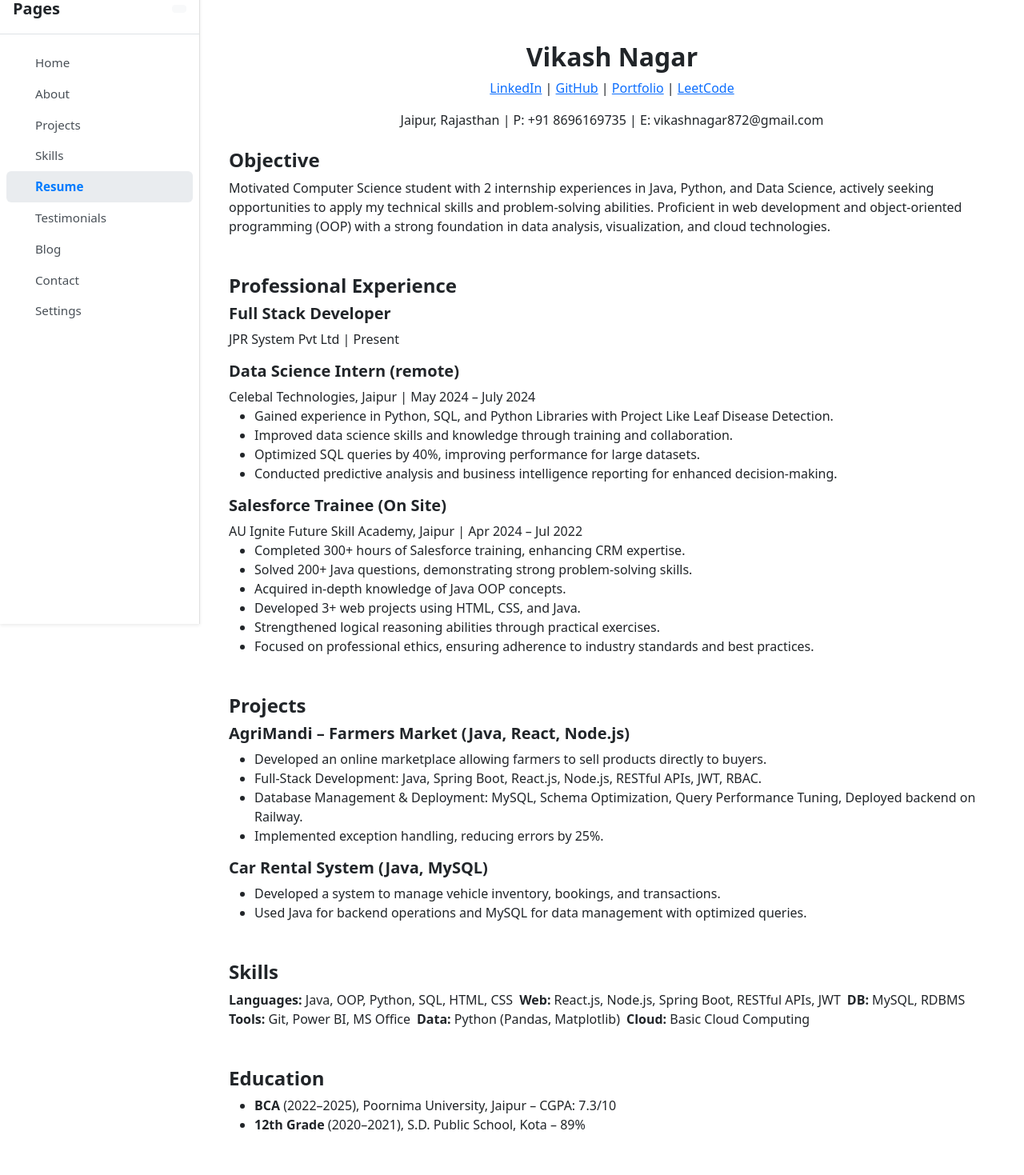
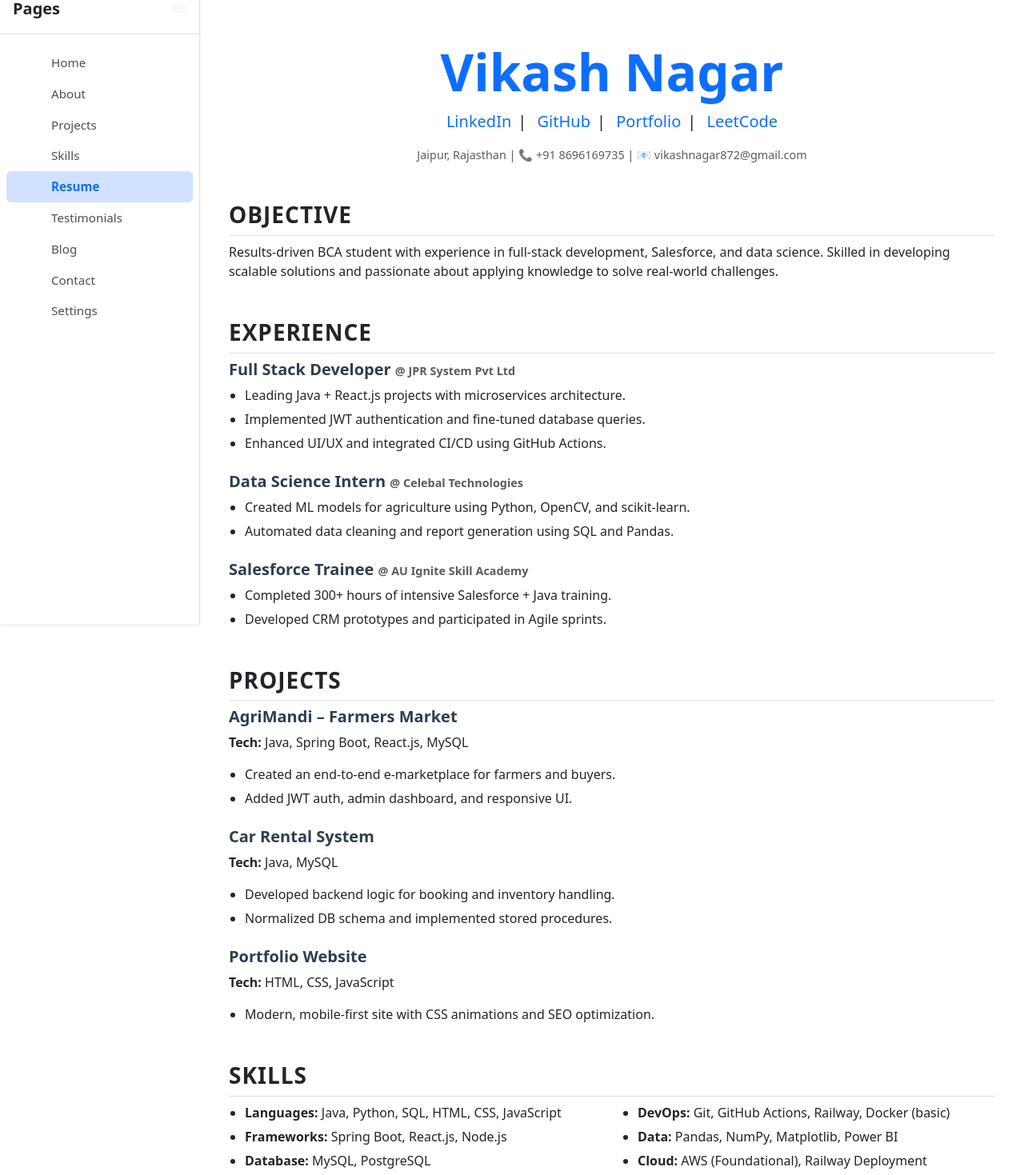
Before and after one commit to VIKASHNAGAR786/VIKASH_PORTFOLIO, an Angular app: page /resume in a window 1280 px wide. Shown: the part 20-1489 px from the top of the page at 80% size. Built offline with nearby package versions, Linux system fonts and the light colour scheme.

Commit message:
Refactor code structure for improved readability and maintainability

```diff
--- a/src/app/components/navbar/navbar.component.css
+++ b/src/app/components/navbar/navbar.component.css
@@ -1,14 +1,19 @@
-/* Sidebar Base */
+/* ===========================
+   Sidebar Base Styles
+=========================== */
 .sidebar {
   width: 250px;
   min-height: 100vh;
-  transition: width 0.3s ease, background-color 0.3s ease;
+  background-color: rgba(255, 255, 255, 0.9);
+  backdrop-filter: blur(6px);
+  border-right: 1px solid #dee2e6;
+  box-shadow: 4px 0 12px rgba(0, 0, 0, 0.06);
+  transition: width 0.3s ease, transform 0.3s ease, background-color 0.3s ease;
   overflow-x: hidden;
-  background: #463a3a2c;
-  border-right: 1px solid #e0e0e0;
-  box-shadow: 2px 0 5px rgba(0, 0, 0, 0.05);
-  z-index: 1000;
   position: fixed;
+  z-index: 1050;
+  top: 0;
+  left: 0;
 }
 
 /* Collapsed Sidebar */
@@ -16,52 +21,66 @@
   width: 80px;
 }
 
-/* Sidebar Header */
+/* ===========================
+   Sidebar Header
+=========================== */
 .sidebar .sidebar-header {
-  padding: 1rem 1.25rem;
-  border-bottom: 1px solid #e0e0e0;
+  padding: 1rem 1.5rem;
+  border-bottom: 1px solid #dee2e6;
   font-weight: 600;
-  font-size: 1.1rem;
-  color: #333;
+  font-size: 1.15rem;
+  color: #212529;
+  letter-spacing: 0.5px;
+  background-color: rgba(255, 255, 255, 0.75);
+  backdrop-filter: blur(4px);
+  position: sticky;
+  top: 0;
+  z-index: 10;
 }
 
-/* Navigation Links */
+/* ===========================
+   Navigation Links
+=========================== */
 .sidebar .nav-link {
   display: flex;
   align-items: center;
   gap: 0.75rem;
-  padding: 0.6rem 1.25rem;
+  padding: 0.65rem 1.5rem;
   font-size: 0.95rem;
   color: #495057;
-  border-radius: 6px;
-  transition: background-color 0.2s ease, color 0.2s ease;
+  border-radius: 8px;
+  transition: background-color 0.25s ease, color 0.25s ease;
+  cursor: pointer;
+  text-decoration: none;
 }
 
-/* On Hover */
+/* Hover State */
 .sidebar .nav-link:hover {
-  background-color: #f1f3f5;
+  background-color: #e2e6ea;
   color: #212529;
   font-weight: 500;
 }
 
 /* Active Link */
 .sidebar .nav-link.active {
-  background-color: #e9ecef;
-  color: #007bff;
+  background-color: #d0e2ff;
+  color: #0d6efd;
   font-weight: 600;
 }
 
-/* Icon Sizing */
+/* Icon Style */
 .sidebar .bi {
   font-size: 1.2rem;
+  min-width: 20px;
+  text-align: center;
 }
 
-/* Hide labels when collapsed */
+/* Hide Labels When Collapsed */
 .sidebar.collapsed .nav-link span {
   display: none;
 }
 
-/* Optional Tooltip Styles */
+/* Tooltip for Collapsed Sidebar */
 .sidebar.collapsed .nav-link {
   position: relative;
 }
@@ -74,18 +93,20 @@
   transform: translateY(-50%);
   background: #343a40;
   color: #fff;
-  padding: 4px 8px;
-  border-radius: 4px;
+  padding: 4px 10px;
+  border-radius: 6px;
   white-space: nowrap;
   font-size: 0.75rem;
   margin-left: 10px;
-  opacity: 1;
-  transition: opacity 0.2s ease;
+  box-shadow: 0 2px 6px rgba(0, 0, 0, 0.15);
   z-index: 1001;
 }
 
-/* Transition for Main Content Padding (optional) */
+/* ===========================
+   Main Content Area
+=========================== */
 .main-content {
+  margin-left: 250px;
   transition: margin-left 0.3s ease;
 }
 
@@ -93,30 +114,29 @@
   margin-left: 80px;
 }
 
-.sidebar + .main-content {
-  margin-left: 250px;
-}
+/* ===========================
+   Responsive Styles
+=========================== */
 @media (max-width: 768px) {
   .sidebar {
-    position: absolute;
-    height: 100%;
-    z-index: 1050;
+    width: 250px;
+    transform: translateX(-100%);
+    transition: transform 0.3s ease;
+  }
+
+  .sidebar:not(.collapsed) {
+    transform: translateX(0);
   }
 
   .main-content {
     margin-left: 0 !important;
   }
 
-  .sidebar.collapsed {
-    transform: translateX(-100%);
-  }
-
-  .sidebar:not(.collapsed) {
-    transform: translateX(0);
-  }
-
-  .sidebar,
-  .main-content {
-    transition: transform 0.3s ease, margin-left 0.3s ease;
+  body.sidebar-open .main-content::before {
+    content: '';
+    position: fixed;
+    inset: 0;
+    background: rgba(0, 0, 0, 0.3);
+    z-index: 1049;
   }
 }
--- a/src/app/components/navbar/navbar.component.html
+++ b/src/app/components/navbar/navbar.component.html
@@ -1,20 +1,36 @@
-<!-- Sidebar and Dashboard Layout -->
+<!-- Mobile Sidebar Toggle Button -->
+<button
+  class="btn btn-outline-secondary d-md-none position-fixed top-0 start-0 m-3"
+  style="z-index: 1100;"
+  aria-label="Toggle Sidebar"
+  (click)="toggleSidebar()"
+>
+  <i class="bi bi-list fs-4"></i>
+</button>
+
+<!-- Layout Wrapper -->
 <div class="d-flex">
   <!-- Sidebar -->
   <nav
-    class="sidebar vh-100 bg-white shadow-sm d-flex flex-column"
+    class="sidebar bg-white shadow-sm d-flex flex-column position-fixed vh-100"
     [ngClass]="{ collapsed: !isSidebarOpen }"
+    role="navigation"
+    aria-label="Sidebar Navigation"
   >
     <!-- Sidebar Header -->
     <div class="d-flex align-items-center justify-content-between p-3 border-bottom">
       <span class="fw-bold fs-5" *ngIf="isSidebarOpen">Pages</span>
-      <button class="btn btn-sm btn-light" (click)="toggleSidebar()">
+      <button
+        class="btn btn-sm btn-light"
+        (click)="toggleSidebar()"
+        aria-label="Collapse Sidebar"
+      >
         <i class="bi" [ngClass]="isSidebarOpen ? 'bi-chevron-left' : 'bi-list'"></i>
       </button>
     </div>
 
-    <!-- Sidebar Nav -->
-    <ul class="nav flex-column px-2 mt-3">
+    <!-- Navigation Links -->
+    <ul class="nav flex-column mt-3 px-2">
       <li class="nav-item" *ngFor="let item of sidebarItems">
         <a
           class="nav-link d-flex align-items-center px-3 py-2 rounded"
@@ -31,10 +47,11 @@
   </nav>
 
   <!-- Main Content -->
-  <div
-    class="main-content p-4"
+  <main
+    class="main-content p-4 flex-grow-1"
     [ngClass]="{ collapsed: !isSidebarOpen }"
+    role="main"
   >
     <router-outlet></router-outlet>
-  </div>
+  </main>
 </div>
--- a/src/app/components/resume/resume.component.css
+++ b/src/app/components/resume/resume.component.css
@@ -1,21 +1,118 @@
-.resume-container {
-    padding-top: 80px; /* To account for fixed navbar */
+/* .resume-container { */
+    /* padding-top: 80px; To account for fixed navbar */
+  /* } */
+
+  /* h2, h4 { */
+    /* font-weight: 700; */
+  /* } */
+
+  /* section h5 { */
+    /* font-weight: 600; */
+  /* } */
+
+  /* @media (max-width: 576px) { */
+    /* .list-inline-item { */
+      /* display: block; */
+      /* margin-bottom: 0.5rem; */
+    /* } */
+    /* .text-center.mb-4 p { */
+      /* font-size: 0.9rem; */
+    /* } */
+  /* } */
+
+  body {
+    font-family: 'Segoe UI', Tahoma, Geneva, Verdana, sans-serif;
+    background: #f9fafc;
+    color: #333;
+    line-height: 1.6;
   }
 
-  h2, h4 {
+  h1.display-3 {
     font-weight: 700;
+    color: #2c3e50;
+    text-shadow: 1px 1px 2px rgba(0,0,0,0.1);
   }
 
-  section h5 {
-    font-weight: 600;
+  .lead a {
+    color: #0d6efd;
+    transition: all 0.3s ease;
   }
 
-  @media (max-width: 576px) {
-    .list-inline-item {
-      display: block;
-      margin-bottom: 0.5rem;
+  .lead a:hover {
+    color: #0056b3;
+    text-decoration: underline;
+  }
+
+  .text-uppercase {
+    letter-spacing: 1px;
+  }
+
+  h3.section-title, .fw-semibold {
+    position: relative;
+    cursor: pointer;
+    transition: color 0.3s ease;
+  }
+
+  h3.section-title:hover, .fw-semibold:hover {
+    color: #0d6efd;
+  }
+
+  .section-title::after {
+    content: "";
+    position: absolute;
+    left: 0;
+    bottom: -6px;
+    width: 60px;
+    height: 3px;
+    background: #0d6efd;
+    border-radius: 5px;
+  }
+
+  ul {
+    padding-left: 20px;
+  }
+
+  ul li {
+    margin-bottom: 6px;
+  }
+
+  .card {
+    background-color: #ffffff;
+    border: none;
+    border-radius: 12px;
+    box-shadow: 0 4px 12px rgba(0,0,0,0.05);
+    padding: 20px;
+    margin-bottom: 20px;
+  }
+
+  .mb-4 h5.fw-bold {
+    color: #2c3e50;
+  }
+
+  .progress {
+    height: 18px;
+    background-color: #e9ecef;
+    border-radius: 10px;
+    overflow: hidden;
+  }
+
+  .progress-bar {
+    background-color: #0d6efd;
+    transition: width 0.6s ease;
+  }
+
+  .text-muted {
+    font-size: 0.9rem;
+  }
+
+  @media (max-width: 768px) {
+    h1.display-3 {
+      font-size: 2.5rem;
     }
-    .text-center.mb-4 p {
-      font-size: 0.9rem;
+    .lead {
+      font-size: 1rem;
+    }
+    .card {
+      padding: 15px;
     }
   }
--- a/src/app/components/resume/resume.component.html
+++ b/src/app/components/resume/resume.component.html
@@ -1,100 +1,132 @@
 <div class="container py-5">
-  <div class="text-center mb-4">
-    <h2>Vikash Nagar</h2>
-    <p>
-      <a href="#">LinkedIn</a> |
-      <a href="#">GitHub</a> |
-      <a href="#">Portfolio</a> |
-      <a href="#">LeetCode</a>
+  <!-- Header -->
+  <div class="text-center mb-5">
+    <h1 class="display-3 fw-bold text-primary">Vikash Nagar</h1>
+    <p class="lead">
+      <a href="#" class="me-2 text-decoration-none">LinkedIn</a>|
+      <a href="#" class="mx-2 text-decoration-none">GitHub</a>|
+      <a href="#" class="mx-2 text-decoration-none">Portfolio</a>|
+      <a href="#" class="ms-2 text-decoration-none">LeetCode</a>
     </p>
-    <p>Jaipur, Rajasthan | P: +91 8696169735 | E: vikashnagar872&#64;gmail.com</p>
+    <p class="text-muted">Jaipur, Rajasthan | 📞 +91 8696169735 | 📧 vikashnagar872&#64;gmail.com</p>
   </div>
 
+  <!-- Objective -->
   <section class="mb-5">
-    <h4>Objective</h4>
+    <h3 class="border-bottom pb-2 text-uppercase fw-semibold">Objective</h3>
     <p>
-      Motivated Computer Science student with 2 internship experiences in Java, Python, and Data Science, actively seeking
-      opportunities to apply my technical skills and problem-solving abilities. Proficient in web development and
-      object-oriented programming (OOP) with a strong foundation in data analysis, visualization, and cloud technologies.
+      Results-driven BCA student with experience in full-stack development, Salesforce, and data science. Skilled in developing scalable solutions and passionate about applying knowledge to solve real-world challenges.
     </p>
   </section>
 
+  <!-- Experience -->
   <section class="mb-5">
-    <h4>Professional Experience</h4>
-    <div class="mb-3">
-      <h5>Full Stack Developer</h5>
-      <p class="mb-0">JPR System Pvt Ltd | Present</p>
-    </div>
-    <div class="mb-3">
-      <h5>Data Science Intern (remote)</h5>
-      <p class="mb-0">Celebal Technologies, Jaipur | May 2024 – July 2024</p>
+    <h3 class="border-bottom pb-2 text-uppercase fw-semibold">Experience</h3>
+
+    <div class="mb-4">
+      <h5 class="fw-bold">Full Stack Developer <small class="text-muted">&#64; JPR System Pvt Ltd</small></h5>
       <ul>
-        <li>Gained experience in Python, SQL, and Python Libraries with Project Like Leaf Disease Detection.</li>
-        <li>Improved data science skills and knowledge through training and collaboration.</li>
-        <li>Optimized SQL queries by 40%, improving performance for large datasets.</li>
-        <li>Conducted predictive analysis and business intelligence reporting for enhanced decision-making.</li>
+        <li>Leading Java + React.js projects with microservices architecture.</li>
+        <li>Implemented JWT authentication and fine-tuned database queries.</li>
+        <li>Enhanced UI/UX and integrated CI/CD using GitHub Actions.</li>
       </ul>
     </div>
-    <div>
-      <h5>Salesforce Trainee (On Site)</h5>
-      <p class="mb-0">AU Ignite Future Skill Academy, Jaipur | Apr 2024 – Jul 2022</p>
+
+    <div class="mb-4">
+      <h5 class="fw-bold">Data Science Intern <small class="text-muted">&#64; Celebal Technologies</small></h5>
       <ul>
-        <li>Completed 300+ hours of Salesforce training, enhancing CRM expertise.</li>
-        <li>Solved 200+ Java questions, demonstrating strong problem-solving skills.</li>
-        <li>Acquired in-depth knowledge of Java OOP concepts.</li>
-        <li>Developed 3+ web projects using HTML, CSS, and Java.</li>
-        <li>Strengthened logical reasoning abilities through practical exercises.</li>
-        <li>Focused on professional ethics, ensuring adherence to industry standards and best practices.</li>
+        <li>Created ML models for agriculture using Python, OpenCV, and scikit-learn.</li>
+        <li>Automated data cleaning and report generation using SQL and Pandas.</li>
+      </ul>
+    </div>
+
+    <div class="mb-4">
+      <h5 class="fw-bold">Salesforce Trainee <small class="text-muted">&#64; AU Ignite Skill Academy</small></h5>
+      <ul>
+        <li>Completed 300+ hours of intensive Salesforce + Java training.</li>
+        <li>Developed CRM prototypes and participated in Agile sprints.</li>
       </ul>
     </div>
   </section>
 
+  <!-- Projects -->
   <section class="mb-5">
-    <h4>Projects</h4>
-    <div class="mb-3">
-      <h5>AgriMandi – Farmers Market (Java, React, Node.js)</h5>
+    <h3 class="border-bottom pb-2 text-uppercase fw-semibold">Projects</h3>
+
+    <div class="mb-4">
+      <h5 class="fw-bold">AgriMandi – Farmers Market</h5>
+      <p><strong>Tech:</strong> Java, Spring Boot, React.js, MySQL</p>
       <ul>
-        <li>Developed an online marketplace allowing farmers to sell products directly to buyers.</li>
-        <li>Full-Stack Development: Java, Spring Boot, React.js, Node.js, RESTful APIs, JWT, RBAC.</li>
-        <li>Database Management & Deployment: MySQL, Schema Optimization, Query Performance Tuning, Deployed backend on Railway.</li>
-        <li>Implemented exception handling, reducing errors by 25%.</li>
+        <li>Created an end-to-end e-marketplace for farmers and buyers.</li>
+        <li>Added JWT auth, admin dashboard, and responsive UI.</li>
       </ul>
     </div>
-    <div>
-      <h5>Car Rental System (Java, MySQL)</h5>
+
+    <div class="mb-4">
+      <h5 class="fw-bold">Car Rental System</h5>
+      <p><strong>Tech:</strong> Java, MySQL</p>
       <ul>
-        <li>Developed a system to manage vehicle inventory, bookings, and transactions.</li>
-        <li>Used Java for backend operations and MySQL for data management with optimized queries.</li>
+        <li>Developed backend logic for booking and inventory handling.</li>
+        <li>Normalized DB schema and implemented stored procedures.</li>
+      </ul>
+    </div>
+
+    <div class="mb-4">
+      <h5 class="fw-bold">Portfolio Website</h5>
+      <p><strong>Tech:</strong> HTML, CSS, JavaScript</p>
+      <ul>
+        <li>Modern, mobile-first site with CSS animations and SEO optimization.</li>
       </ul>
     </div>
   </section>
 
+  <!-- Skills -->
   <section class="mb-5">
-    <h4>Skills</h4>
-    <ul class="list-inline">
-      <li class="list-inline-item"><strong>Languages:</strong> Java, OOP, Python, SQL, HTML, CSS</li>
-      <li class="list-inline-item"><strong>Web:</strong> React.js, Node.js, Spring Boot, RESTful APIs, JWT</li>
-      <li class="list-inline-item"><strong>DB:</strong> MySQL, RDBMS</li>
-      <li class="list-inline-item"><strong>Tools:</strong> Git, Power BI, MS Office</li>
-      <li class="list-inline-item"><strong>Data:</strong> Python (Pandas, Matplotlib)</li>
-      <li class="list-inline-item"><strong>Cloud:</strong> Basic Cloud Computing</li>
+    <h3 class="border-bottom pb-2 text-uppercase fw-semibold">Skills</h3>
+    <div class="row">
+      <div class="col-md-6">
+        <ul>
+          <li><strong>Languages:</strong> Java, Python, SQL, HTML, CSS, JavaScript</li>
+          <li><strong>Frameworks:</strong> Spring Boot, React.js, Node.js</li>
+          <li><strong>Database:</strong> MySQL, PostgreSQL</li>
+        </ul>
+      </div>
+      <div class="col-md-6">
+        <ul>
+          <li><strong>DevOps:</strong> Git, GitHub Actions, Railway, Docker (basic)</li>
+          <li><strong>Data:</strong> Pandas, NumPy, Matplotlib, Power BI</li>
+          <li><strong>Cloud:</strong> AWS (Foundational), Railway Deployment</li>
+        </ul>
+      </div>
+    </div>
+  </section>
+
+  <!-- Education -->
+  <section class="mb-5">
+    <h3 class="border-bottom pb-2 text-uppercase fw-semibold">Education</h3>
+    <ul>
+      <li><strong>BCA</strong>, Poornima University, Jaipur (2022–2025) – CGPA: 7.3</li>
+      <li><strong>12th Grade</strong>, S.D. Public School, Kota (2021) – 89%</li>
     </ul>
   </section>
 
+  <!-- Certifications -->
   <section class="mb-5">
-    <h4>Education</h4>
+    <h3 class="border-bottom pb-2 text-uppercase fw-semibold">Certifications</h3>
     <ul>
-      <li><strong>BCA</strong> (2022–2025), Poornima University, Jaipur – CGPA: 7.3/10</li>
-      <li><strong>12th Grade</strong> (2020–2021), S.D. Public School, Kota – 89%</li>
+      <li>Entrepreneurship and IP Strategy – NPTEL</li>
+      <li>Fundamentals of AI – NPTEL</li>
+      <li>Introduction to IoT – NPTEL</li>
+      <li>Salesforce Administrator – AU Ignite</li>
     </ul>
   </section>
 
+  <!-- Languages -->
   <section>
-    <h4>Certifications</h4>
+    <h3 class="border-bottom pb-2 text-uppercase fw-semibold">Languages</h3>
     <ul>
-      <li>Entrepreneurship and IP Strategy, NPTEL (Completed in 4 months)</li>
-      <li>Fundamentals of AI, NPTEL (Completed in 4 months)</li>
-      <li>Introduction to IoT, NPTEL (Completed in 4 months)</li>
+      <li>English – Professional Proficiency</li>
+      <li>Hindi – Native Speaker</li>
     </ul>
   </section>
 </div>
```
Also changed, not shown: 3 other files (tests, documents, lock files or other folders).
